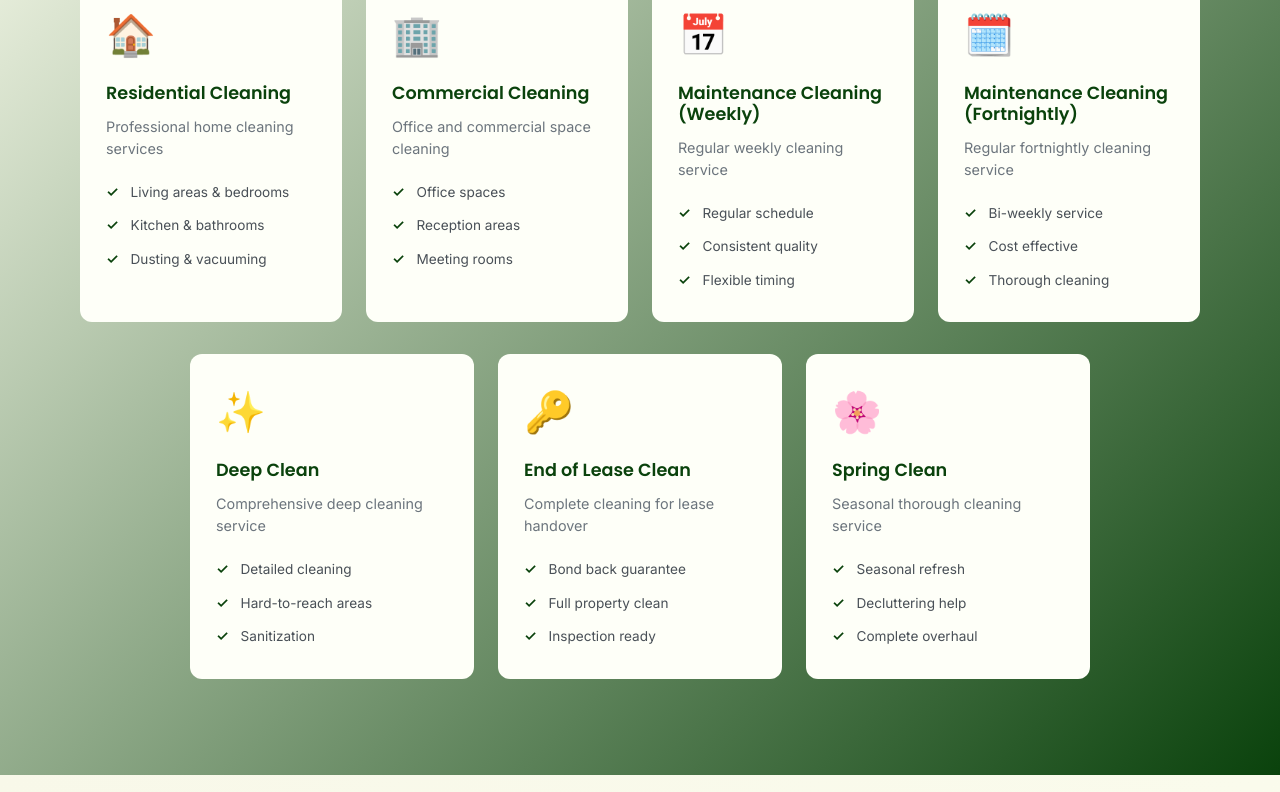
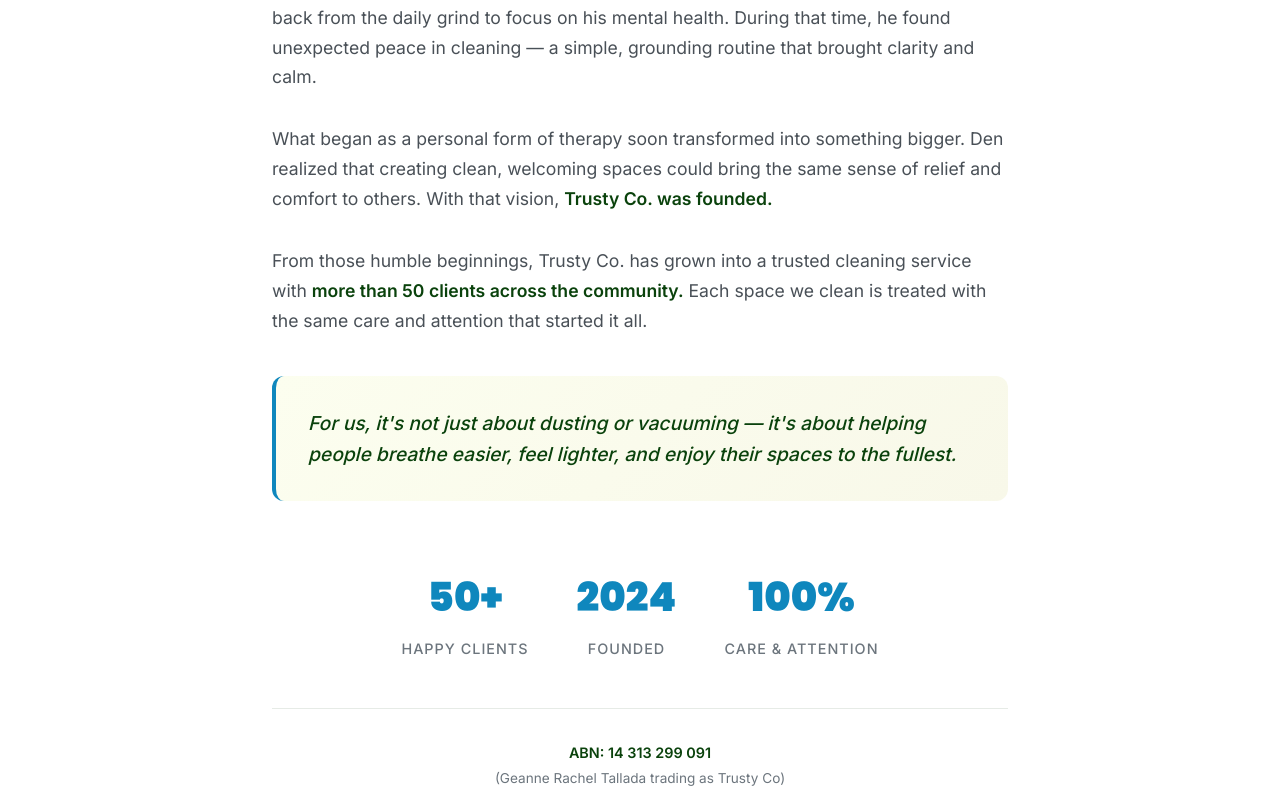
Before and after one commit to gailrayla/trustyco-cleaning, an Angular app: page / in a window 1280 px wide. Shown: the part 1028-1820 px from the top of the page. Built offline with nearby package versions, Linux system fonts and the light colour scheme.

Commit message:
feat: add about section

```diff
--- /dev/null
+++ b/src/app/components/about/about.html
@@ -0,0 +1,73 @@
+<section id="about" class="about-section">
+  <div class="container">
+    <div class="about-content">
+      <div class="about-header">
+        <h2>Our Story</h2>
+        <div class="about-divider"></div>
+      </div>
+
+      <div class="about-story">
+        <div class="story-part">
+          <p class="story-text">
+            <strong>Trusty Co. was born out of a personal journey.</strong> In
+            2024, founder Den Tallada stepped back from the daily grind to focus
+            on his mental health. During that time, he found unexpected peace in
+            cleaning — a simple, grounding routine that brought clarity and
+            calm.
+          </p>
+        </div>
+
+        <div class="story-part">
+          <p class="story-text">
+            What began as a personal form of therapy soon transformed into
+            something bigger. Den realized that creating clean, welcoming spaces
+            could bring the same sense of relief and comfort to others. With
+            that vision, <strong>Trusty Co. was founded.</strong>
+          </p>
+        </div>
+
+        <div class="story-part">
+          <p class="story-text">
+            From those humble beginnings, Trusty Co. has grown into a trusted
+            cleaning service with
+            <strong>more than 50 clients across the community.</strong> Each
+            space we clean is treated with the same care and attention that
+            started it all.
+          </p>
+        </div>
+
+        <div class="story-conclusion">
+          <p class="story-text highlight">
+            For us, it's not just about dusting or vacuuming — it's about
+            helping people breathe easier, feel lighter, and enjoy their spaces
+            to the fullest.
+          </p>
+        </div>
+      </div>
+
+      <div class="about-stats">
+        <div class="stat-item">
+          <div class="stat-number">50+</div>
+          <div class="stat-label">Happy Clients</div>
+        </div>
+        <div class="stat-item">
+          <div class="stat-number">2024</div>
+          <div class="stat-label">Founded</div>
+        </div>
+        <div class="stat-item">
+          <div class="stat-number">100%</div>
+          <div class="stat-label">Care & Attention</div>
+        </div>
+      </div>
+
+      <div class="about-footer">
+        <div class="business-info">
+          <p class="abn-info">ABN: 14 313 299 091</p>
+          <p class="trading-info">
+            (Geanne Rachel Tallada trading as Trusty Co)
+          </p>
+        </div>
+      </div>
+    </div>
+  </div>
+</section>
--- /dev/null
+++ b/src/app/components/about/about.scss
@@ -0,0 +1,190 @@
+.about-section {
+  padding: 5rem 0;
+  background: white;
+  position: relative;
+
+  &::before {
+    content: "";
+    position: absolute;
+    top: 0;
+    left: 0;
+    right: 0;
+    height: 1px;
+    background: linear-gradient(
+      90deg,
+      transparent,
+      rgba(10, 66, 12, 0.2),
+      transparent
+    );
+  }
+}
+
+.container {
+  max-width: 800px;
+  margin: 0 auto;
+  padding: 0 1rem;
+
+  @media (min-width: 768px) {
+    padding: 0 2rem;
+  }
+}
+
+.about-content {
+  text-align: center;
+}
+
+.about-header {
+  margin-bottom: 3rem;
+
+  h2 {
+    font-size: clamp(2rem, 4vw, 2.8rem);
+    font-weight: 700;
+    color: #0a420c;
+    margin-bottom: 1rem;
+    font-family: "Poppins", sans-serif;
+  }
+}
+
+.about-divider {
+  width: 60px;
+  height: 3px;
+  background: linear-gradient(90deg, #0a420c, #0f87bd);
+  margin: 0 auto;
+  border-radius: 2px;
+}
+
+.about-story {
+  margin-bottom: 4rem;
+  text-align: left;
+
+  @media (max-width: 768px) {
+    text-align: center;
+  }
+}
+
+.story-part {
+  margin-bottom: 2rem;
+
+  .story-text {
+    font-size: 1.1rem;
+    line-height: 1.7;
+    color: #495057;
+    margin: 0;
+
+    strong {
+      color: #0a420c;
+      font-weight: 600;
+    }
+  }
+}
+
+.story-conclusion {
+  background: linear-gradient(135deg, #fcfeef, #f8f8e9);
+  padding: 2rem;
+  border-radius: 12px;
+  border-left: 4px solid #0f87bd;
+  margin-top: 2.5rem;
+
+  .story-text {
+    font-size: 1.2rem;
+    font-weight: 500;
+    color: #0a420c;
+    margin: 0;
+    font-style: italic;
+  }
+}
+
+.about-stats {
+  display: flex;
+  justify-content: center;
+  gap: 3rem;
+  margin-bottom: 3rem;
+  flex-wrap: wrap;
+
+  @media (max-width: 576px) {
+    gap: 2rem;
+  }
+}
+
+.stat-item {
+  text-align: center;
+
+  .stat-number {
+    font-size: 2.5rem;
+    font-weight: 900;
+    color: #0f87bd;
+    margin-bottom: 0.5rem;
+    font-family: "Poppins", sans-serif;
+  }
+
+  .stat-label {
+    font-size: 0.9rem;
+    color: #6c757d;
+    text-transform: uppercase;
+    letter-spacing: 1px;
+    font-weight: 500;
+  }
+}
+
+.about-footer {
+  border-top: 1px solid rgba(10, 66, 12, 0.1);
+  padding-top: 2rem;
+
+  .business-info {
+    .abn-info {
+      font-size: 0.9rem;
+      color: #0a420c;
+      font-weight: 600;
+      margin: 0 0 0.25rem 0;
+    }
+
+    .trading-info {
+      font-size: 0.85rem;
+      color: #6c757d;
+      margin: 0;
+    }
+  }
+}
+
+// Alternative: Dark version
+/*
+.about-section {
+  background: #0A420C;
+  color: white;
+
+  .about-header h2 {
+    color: white;
+  }
+
+  .story-part .story-text {
+    color: rgba(white, 0.9);
+
+    strong {
+      color: #E6FBFF;
+    }
+  }
+
+  .story-conclusion {
+    background: rgba(white, 0.05);
+    border-left-color: #0F87BD;
+
+    .story-text {
+      color: #E6FBFF;
+    }
+  }
+
+  .stat-item .stat-label {
+    color: rgba(white, 0.7);
+  }
+
+  .business-info {
+    .abn-info {
+      color: #E6FBFF;
+    }
+
+    .trading-info {
+      color: rgba(white, 0.6);
+    }
+  }
+}
+*/
--- a/src/app/pages/home/home.component.ts
+++ b/src/app/pages/home/home.component.ts
@@ -4,6 +4,7 @@
 import { ServicesComponent } from '../../components/services/services.component';
 import { HeaderComponent } from '../../components/header/header.component';
 import { Footer } from '../../components/footer/footer.component';
+import { AboutComponent } from '../../components/about/about';
 
 @Component({
   selector: 'app-home',
@@ -11,6 +12,7 @@
   imports: [
     HeroComponent,
     ServicesComponent,
+    AboutComponent,
     ContactFormComponent,
     HeaderComponent,
     Footer,
--- a/src/app/pages/home/home.html
+++ b/src/app/pages/home/home.html
@@ -1,5 +1,6 @@
 <app-header></app-header>
 <app-hero></app-hero>
+<app-about></app-about>
 <app-services></app-services>
 <app-contact-form></app-contact-form>
 <app-footer></app-footer>
```
Also changed, not shown: src/app/components/about/about.ts (added, +11 -0 lines), 1 other file (tests, documents, lock files or other folders).
